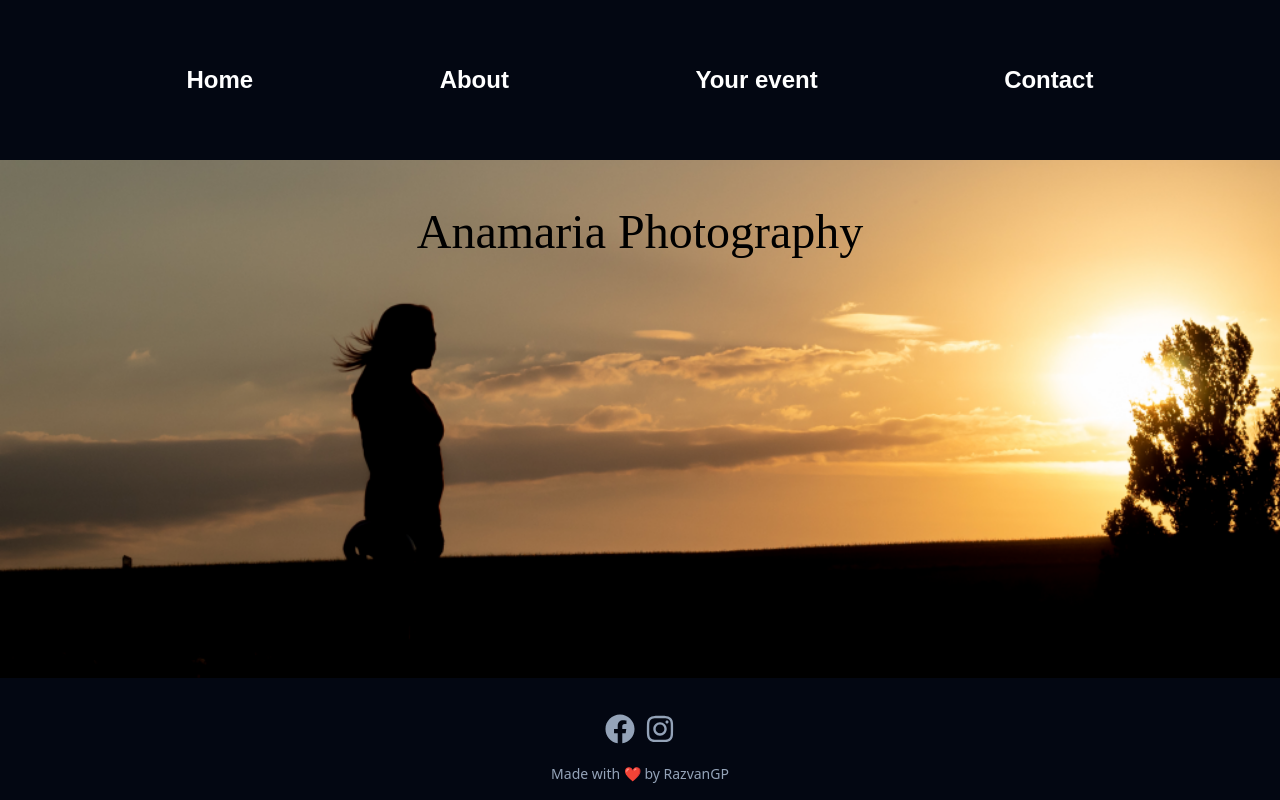
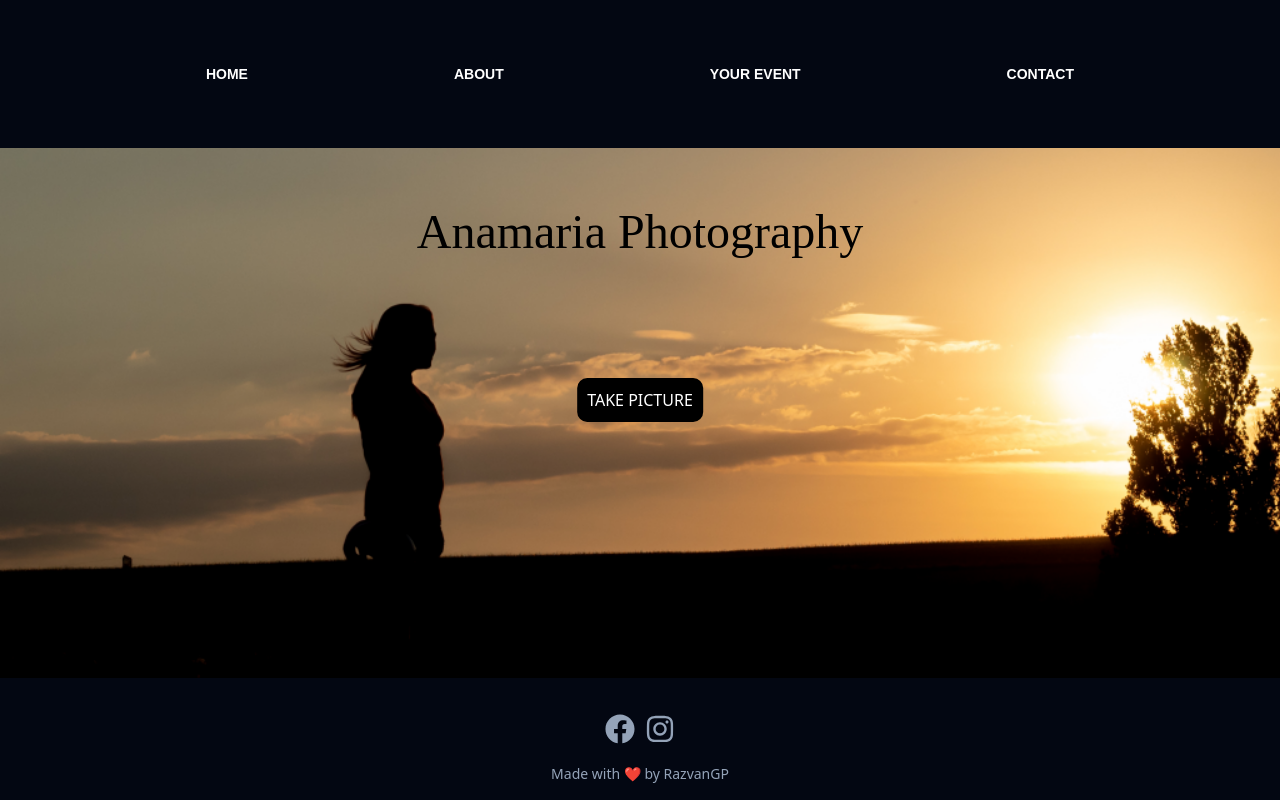
Before and after one commit to RazvanGP/photographer-portfolio, a Next.js app: page / in a window 1280 px wide. Built offline with nearby package versions, Linux system fonts and the light colour scheme; a web font is replaced by a local one.

Commit message:
shutter effect update

```diff
--- a/components/diaphragmAnimation.js
+++ b/components/diaphragmAnimation.js
@@ -1,18 +1,28 @@
-import styles from "./styles/diphragmAnimation.module.css";
+import styles from "./styles/diaphragmAnimation.module.css";
+
+import { useState } from "react";
 
 const DiaphragmAnimation = () => {
+  const [shutterEffect, setShutterEffect] = useState(false);
+
   return (
-    <div className={styles.outerCircle}>
-      <div className={styles.line}></div>
-      <div className={styles.line}></div>
-      <div className={styles.line}></div>
-      <div className={styles.line}></div>
-      <div className={styles.line}></div>
-      <div className={styles.line}></div>
-      <div className={styles.pipe}></div>
-      <div className={styles.pipe}></div>
-      <div className={styles.pipe}></div>
-    </div>
+    <>
+      <div className={styles.container + (shutterEffect ? "closed" : "")}>
+        <div className={styles.blade}></div>
+        <div className={styles.blade}></div>
+        <div className={styles.blade}></div>
+        <div className={styles.blade}></div>
+        <div className={styles.blade}></div>
+        <div className={styles.blade}></div>
+      </div>
+
+      <button
+        className={styles.btn}
+        onClick={() => setShutterEffect(!shutterEffect)}
+      >
+        TAKE PICTURE
+      </button>
+    </>
   );
 };
 
--- a/components/layout.js
+++ b/components/layout.js
@@ -8,6 +8,10 @@ const Layout = ({ children }) => {
       <Head>
         <title>Create Next App</title>
         <meta name="description" content="Generated by create next app" />
+        <meta
+          name="viewport"
+          content="width=device-width, initial-scale=1.0"
+        ></meta>
         <link rel="icon" href="/favicon.ico" />
 
         <link
--- a/components/navbar.js
+++ b/components/navbar.js
@@ -2,18 +2,18 @@ import Link from "next/link";
 
 const Navbar = () => {
   return (
-    <div className="absolute top-0 w-full nav-container font-primary font-bold text-2xl text-white">
+    <div className="absolute top-0 z-10 w-full nav-container font-primary font-bold text-sm text-white uppercase ">
       <ul className="flex justify-evenly py-16 bg-gray-950 ">
-        <li>
+        <li className="hover:underline">
           <Link href="/">Home</Link>
         </li>
-        <li>
+        <li className="hover:underline">
           <Link href="/about">About</Link>
         </li>
-        <li>
+        <li className="hover:underline">
           <Link href="/yourEvent">Your event</Link>
         </li>
-        <li>
+        <li className="hover:underline">
           <Link href="/yourEvent">Contact</Link>
         </li>
       </ul>
--- /dev/null
+++ b/components/styles/diaphragmAnimation.module.css
@@ -0,0 +1,82 @@
+.container {
+  pointer-events: none;
+  position: fixed;
+  z-index: 1;
+  top: 0;
+  left: 0;
+  width: 100%;
+  height: 100%;
+  background: transparent;
+  transform: rotate(20deg) scale(2);
+}
+.container .blade {
+  height: 0;
+  width: 0;
+  position: absolute;
+  top: 50%;
+  left: 50%;
+  border: solid 150vh black;
+  border-top: 87vh solid transparent;
+  border-bottom: 87vh solid transparent;
+  border-left-color: transparent;
+  transition: transform 0.2s linear;
+}
+.container .blade:nth-child(1) {
+  transform: translate(-50%, -50%) rotate(0deg) translate(-25%, 0)
+    translate(25%, -50%);
+}
+.container .blade:nth-child(2) {
+  transform: translate(-50%, -50%) rotate(60deg) translate(-25%, 0)
+    translate(25%, -50%);
+}
+.container .blade:nth-child(3) {
+  transform: translate(-50%, -50%) rotate(120deg) translate(-25%, 0)
+    translate(25%, -50%);
+}
+.container .blade:nth-child(4) {
+  transform: translate(-50%, -50%) rotate(180deg) translate(-25%, 0)
+    translate(25%, -50%);
+}
+.container .blade:nth-child(5) {
+  transform: translate(-50%, -50%) rotate(240deg) translate(-25%, 0)
+    translate(25%, -50%);
+}
+.container .blade:nth-child(6) {
+  transform: translate(-50%, -50%) rotate(300deg) translate(-25%, 0)
+    translate(25%, -50%);
+}
+.container.closed .blade:nth-child(1) {
+  transform: translate(-50%, -50%) rotate(0deg) translate(-25%, 0)
+    translate(calc(25% + 1px), -1vh);
+}
+.container.closed .blade:nth-child(2) {
+  transform: translate(-50%, -50%) rotate(60deg) translate(-25%, 0)
+    translate(calc(25% + 1px), -1vh);
+}
+.container.closed .blade:nth-child(3) {
+  transform: translate(-50%, -50%) rotate(120deg) translate(-25%, 0)
+    translate(calc(25% + 1px), -1vh);
+}
+.container.closed .blade:nth-child(4) {
+  transform: translate(-50%, -50%) rotate(180deg) translate(-25%, 0)
+    translate(calc(25% + 1px), -1vh);
+}
+.container.closed .blade:nth-child(5) {
+  transform: translate(-50%, -50%) rotate(240deg) translate(-25%, 0)
+    translate(calc(25% + 1px), -1vh);
+}
+.container.closed .blade:nth-child(6) {
+  transform: translate(-50%, -50%) rotate(300deg) translate(-25%, 0)
+    translate(calc(25% + 1px), -1vh);
+}
+.btn {
+  position: fixed;
+  top: 50%;
+  left: 50%;
+  transform: translate(-50%, -50%);
+  background-color: black;
+  color: white;
+  border: none;
+  padding: 10px;
+  border-radius: 10px;
+}
--- a/pages/index.js
+++ b/pages/index.js
@@ -1,9 +1,11 @@
 import Hero from "../components/hero";
+import DiaphragmAnimation from "../components/diaphragmAnimation";
 
 export default function Home() {
   return (
     <div>
       <Hero />
+      <DiaphragmAnimation />
     </div>
   );
 }
--- a/styles/globals.css
+++ b/styles/globals.css
@@ -6,6 +6,10 @@
   padding: 0;
   margin: 0;
   box-sizing: border-box;
+}
+
+body {
+  overflow: hidden;
 }
 
 a {
```
Also changed, not shown: components/styles/diphragmAnimation.module.css (deleted, +0 -111 lines).
